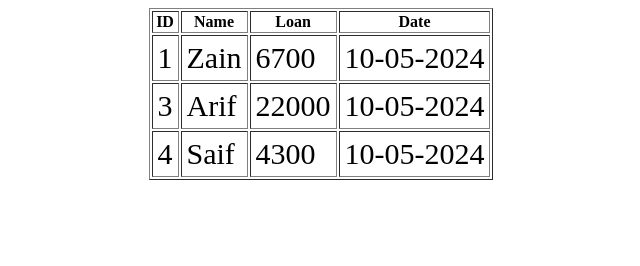
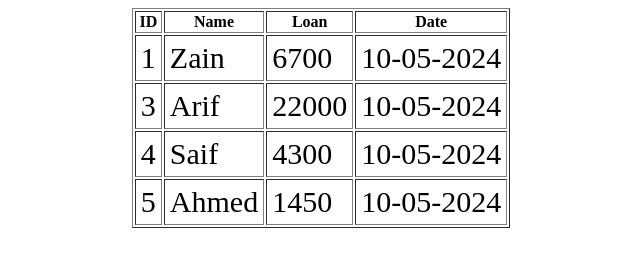
Before and after one commit to Pegasuszr/eSports-Customer-Database, a plain HTML site: page index.html in a window 1280 px wide. Shown: the whole page, without its empty margins (319-959 px from the left). Drawn offline with Linux system fonts and the light colour scheme.

Commit message:
Upload SQLite data

```diff
--- a/index.html
+++ b/index.html
@@ -1 +1 @@
-<html><head><title>Nexus Customers Loan</title><style>td { padding: 5px; font-size:30px; }.table-container { display: flex; justify-content: center; }</style></head><body><div class='table-container'><table border='1'><tr><th>ID</th><th>Name</th><th>Loan</th><th>Date</th></tr><tr><td>1</td><td>Zain</td><td>6700</td><td>10-05-2024</td></tr><tr><td>3</td><td>Arif</td><td>22000</td><td>10-05-2024</td></tr><tr><td>4</td><td>Saif</td><td>4300</td><td>10-05-2024</td></tr></table></div></body></html>
+<html><head><title>Nexus Customers Loan</title><style>td { padding: 5px; font-size:30px; }.table-container { display: flex; justify-content: center; }</style></head><body><div class='table-container'><table border='1'><tr><th>ID</th><th>Name</th><th>Loan</th><th>Date</th></tr><tr><td>1</td><td>Zain</td><td>6700</td><td>10-05-2024</td></tr><tr><td>3</td><td>Arif</td><td>22000</td><td>10-05-2024</td></tr><tr><td>4</td><td>Saif</td><td>4300</td><td>10-05-2024</td></tr><tr><td>5</td><td>Ahmed</td><td>1450</td><td>10-05-2024</td></tr></table></div></body></html>
```
